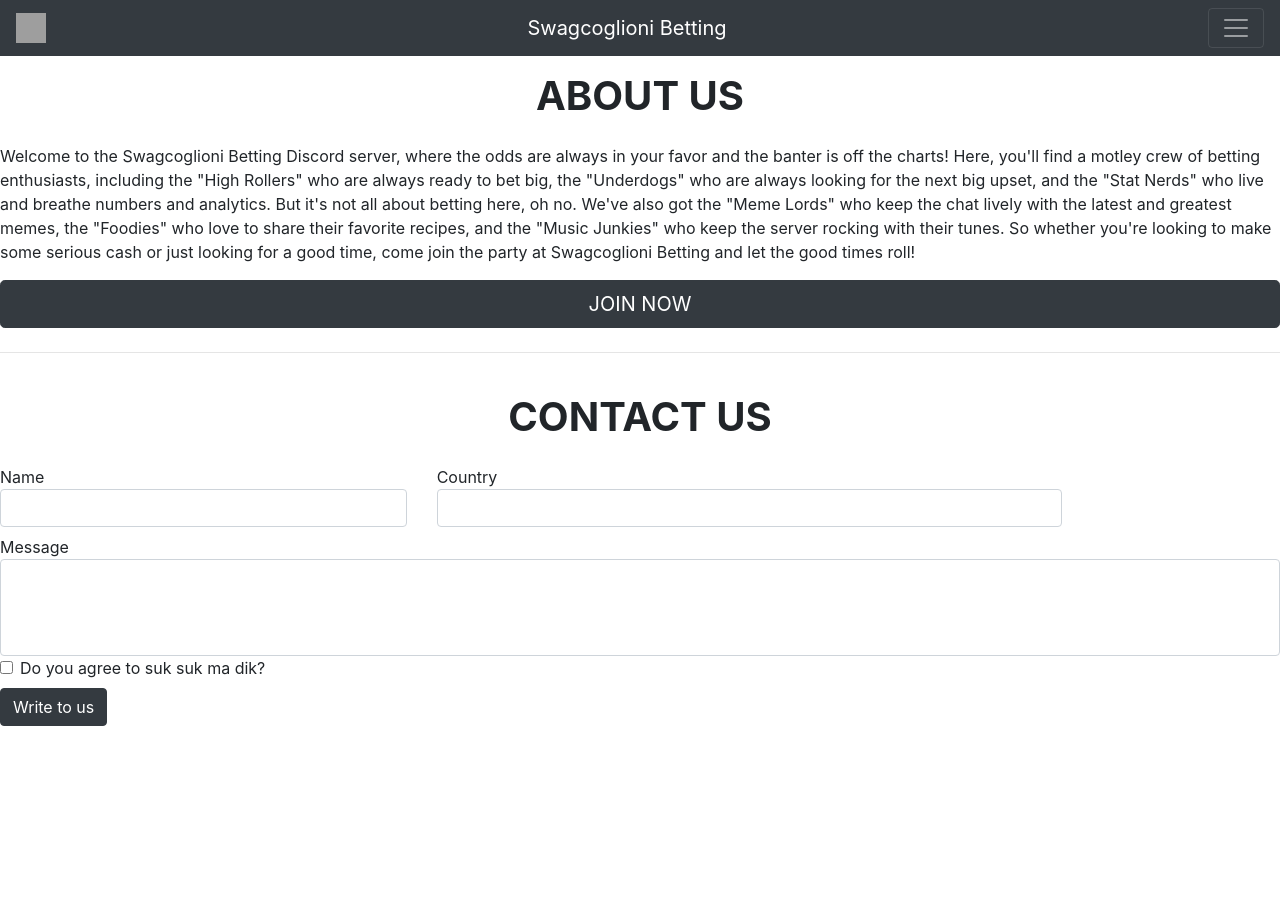
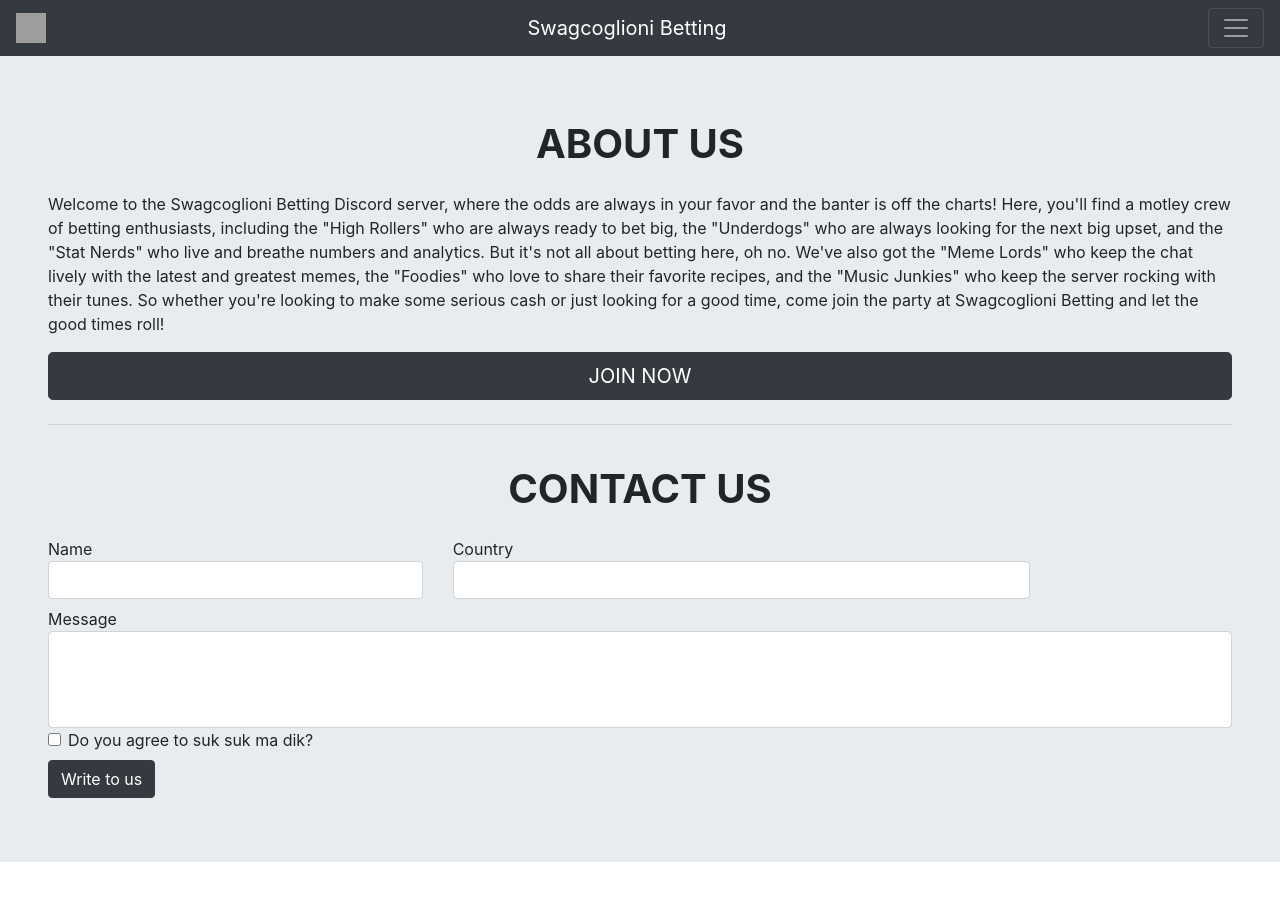
Before and after one commit to juanlepen/juanlepen.github.io, a Jekyll site: the page built from about.html, in a window 1280 px wide. Built offline with Jekyll 4.4.1, drawn with Linux system fonts in a browser that asks for light colours; nearby versions of some CDN libraries; grey boxes are pictures that could not be loaded.

Commit message:
Update default.html

```diff
--- a/_layouts/default.html
+++ b/_layouts/default.html
@@ -81,6 +81,8 @@
     </form>
   </div>
     </nav>
+    <div class="p-5" style="background-color:#e9ecef;">
   {{ content }}
+    </div>
   </body>
 </html>
```
